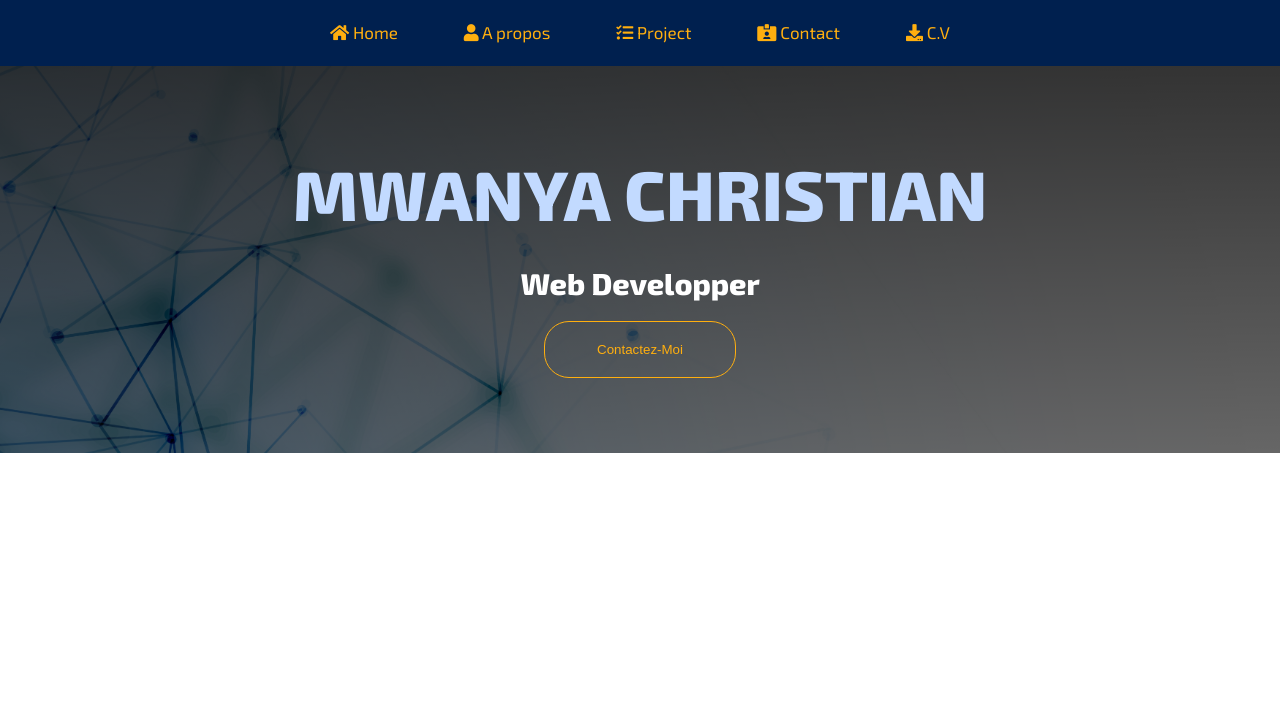
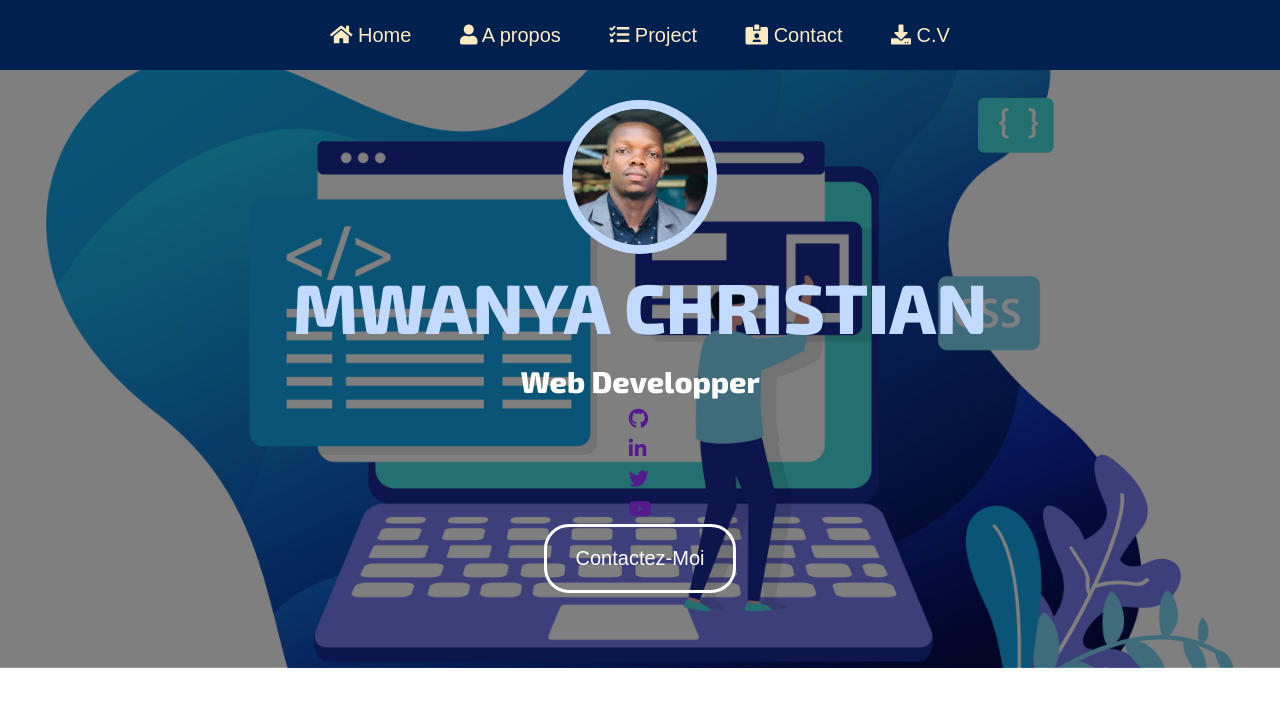
Before and after one commit to ChrisMwanya/MyPortFolio, a website: page index.html in a window 1280 px wide. Drawn offline with Linux system fonts and the light colour scheme.

Commit message:
Quelque modification apportées

```diff
--- a/index.html
+++ b/index.html
@@ -21,11 +21,11 @@
             </div>
             <!-- desktop -->
             <div class="header__menu-line">
-              <div class="text "><a href="index.html"><i class="fas fa-home"></i> Home</a></div>
-              <div class="text "><a href="#"><i class="fas fa-user"></i> A propos</a></div>
-              <div class="text "><a href="#"><i class="fas fa-tasks"></i> Project</a></div>
-              <div class="text "><a href="#"><i class="fas fa-id-card-alt"></i> Contact</a></div>
-              <div class="text "><a href="#"><i class="fas fa-download"></i> C.V</a></div>
+              <div class=""><a href="index.html"><i class="fas fa-home"></i> Home</a></div>
+              <div class=""><a href="#"><i class="fas fa-user"></i> A propos</a></div>
+              <div class=""><a href="#"><i class="fas fa-tasks"></i> Project</a></div>
+              <div class=""><a href="#"><i class="fas fa-id-card-alt"></i> Contact</a></div>
+              <div class=""><a href="#"><i class="fas fa-download"></i> C.V</a></div>
             </div>
              <!-- mobile -->
              <div class="header__menu-bars">
@@ -37,14 +37,18 @@
        <div class="header__title-container">
             <br>
             <br>
-            <br>
-            <br>
-            <br>
+            <img src="./img/ProfilChristian.jpg" alt="Photo de Christian" class="image image--carre-small border border--circle border--white">
+
             <h1 class="text header__title">Mwanya Christian</h1>
-            <br>
+
             <h5 class="text header__description">Web Developper</h5>
-            <br>
-            <button class="button button__huge">Contactez-Moi</button>
+            <ul class="">
+                <li><a href=""><i class="fab fa-github"></i></a></li>
+                <li><a href=""><i class="fab fa-linkedin-in"></i></a></li>
+                <li><a href=""><i class="fab fa-twitter"></i></a></li>
+                <li><a href=""><i class="fab fa-youtube"></i></a></li>
+            </ul>
+            <button class="button button__huge border">Contactez-Moi</button>
             <br>
             <br>
             <br>
--- a/sass/abstract/variable.scss
+++ b/sass/abstract/variable.scss
@@ -2,6 +2,7 @@ $color-fond:#00204F;
 $color-underline:#C2DAFF;
 $color-white:#FFFFFF;
 $color-black:#000;
-$color-shadow: #FFAF0F;
+// $color-shadow: #FFAF0F;
 $color-other:#FFEBC2;
+$color-shadow: #FFEBC2;
 $font:'Exo 2', sans-serif;
--- a/sass/base/typography.scss
+++ b/sass/base/typography.scss
@@ -5,8 +5,10 @@ html{
 
 }
 
-a{
+a, button{
     text-decoration: none;
+    font-size: 2rem;
+    font-family: sans-serif;
 }
 
 li{
--- a/sass/components/border.scss
+++ b/sass/components/border.scss
@@ -1,8 +1,14 @@
 .border{
-    border: 1px ;
+    border: 1px;
 
-    &__circle
+    &--circle
     {
         border-radius: 100%;
     }
+    &--white
+    {
+        border-style: solid;
+        border-color: $color-underline;
+        border-width: 9px;
+    }
 }
--- a/sass/components/button.scss
+++ b/sass/components/button.scss
@@ -2,8 +2,8 @@
     background: none;
     border-radius: 25px;
     padding: 20px;
-    border: 1px solid $color-shadow;
-    color: $color-shadow;
+    border: 3px solid $color-white;
+    color: $color-white;
 
     &__huge{
         width: 15%;
--- a/sass/components/header.scss
+++ b/sass/components/header.scss
@@ -21,7 +21,7 @@
     }
     &__title-container{
         @include flex-set(column,space-between,center);
-        background-image: linear-gradient(rgba(0,0,0,0.8),rgba(0,0,0,0.6) ), url("../../img/fond.jpg");
+        background-image: linear-gradient(rgba(0,0,0,0.5),rgba(0,0,0,0.5) ), url("../../img/fondwebdevelopper.png");
         background-position: center;
         background-repeat: no-repeat;
         background-size: cover;
--- /dev/null
+++ b/sass/components/image.scss
@@ -0,0 +1,10 @@
+.image
+{
+    display: inline-block;
+
+    &--carre-small
+    {
+        width: 12%;
+        height: 12%;
+    }
+}
--- a/sass/components/logo.scss
+++ b/sass/components/logo.scss
@@ -3,6 +3,6 @@
     display: block;
     width: 70px;
     height: 70px;
-    border-radius: 100%;
+
 
 }
--- a/sass/main.scss
+++ b/sass/main.scss
@@ -6,4 +6,5 @@
 @import "./components/logo.scss";
 @import "./components/border.scss";
 @import "./components/text.scss";
-@import "./components/button.scss"
+@import "./components/button.scss";
+@import "./components/image.scss";
```
Also changed, not shown: css/style.css, img/ProfilChristian.jpg (added), img/fondwebdevelopper.png (added), 1 other file.
